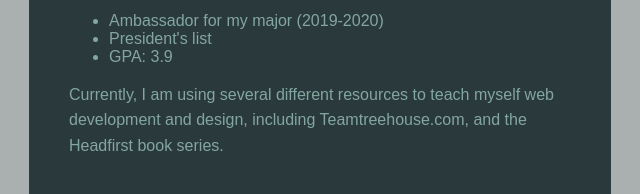
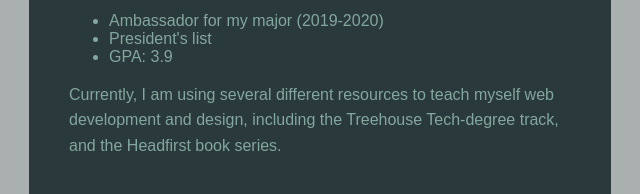
Before and after one commit to tarannasorus/Portfolio, a plain HTML site: page aboutme.html in a window 1280 px wide. Shown: the part 758-952 px from the top of the page, 41-681 px from the left. Drawn offline with Linux system fonts and the light colour scheme; a web font is replaced by a local one.

Commit message:
changing text

```diff
--- a/aboutme.html
+++ b/aboutme.html
@@ -39,8 +39,8 @@
         </ul>
         <p>
           Currently, I am using several different resources to teach myself web
-          development and design, including Teamtreehouse.com, and the Headfirst
-          book series.
+          development and design, including the Treehouse Tech-degree track, and
+          the Headfirst book series.
         </p>
       </section>
       <section>
```
